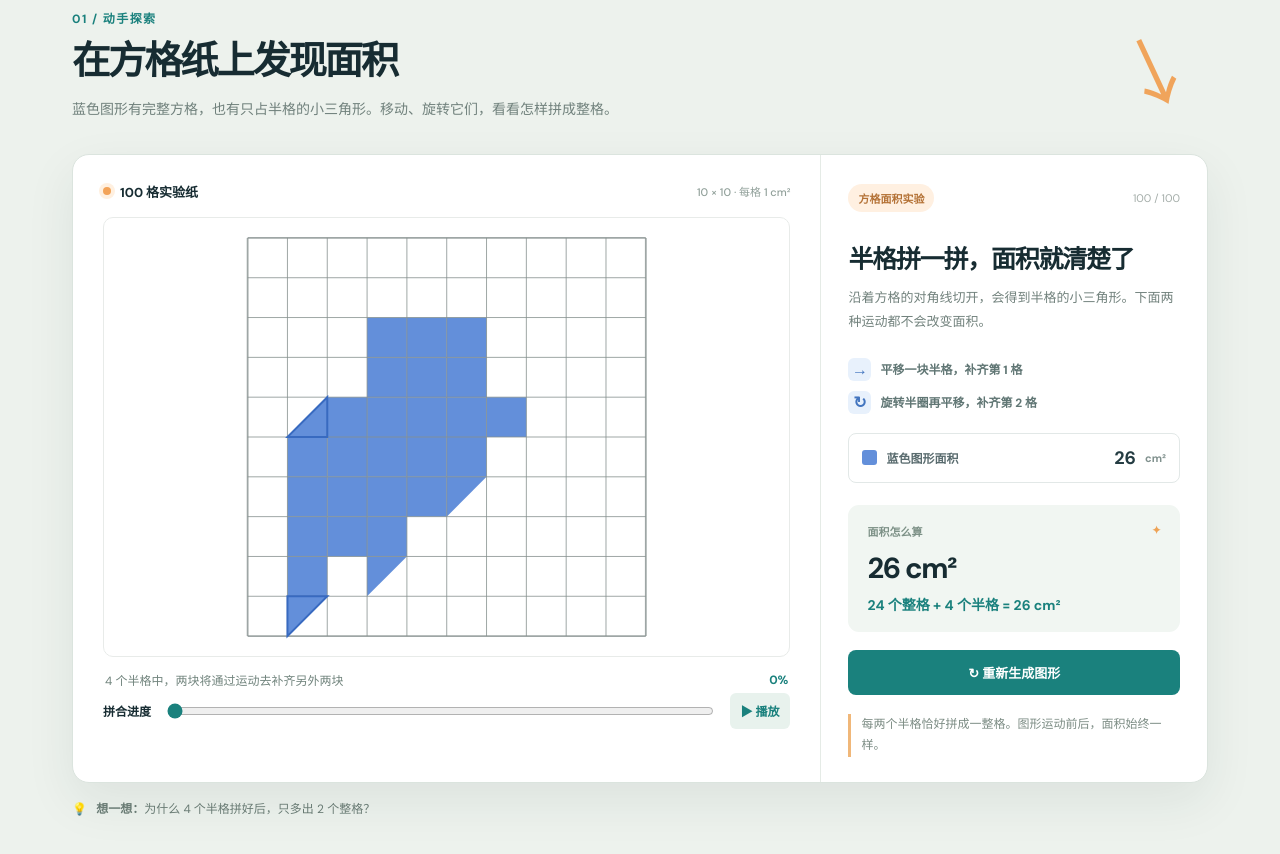
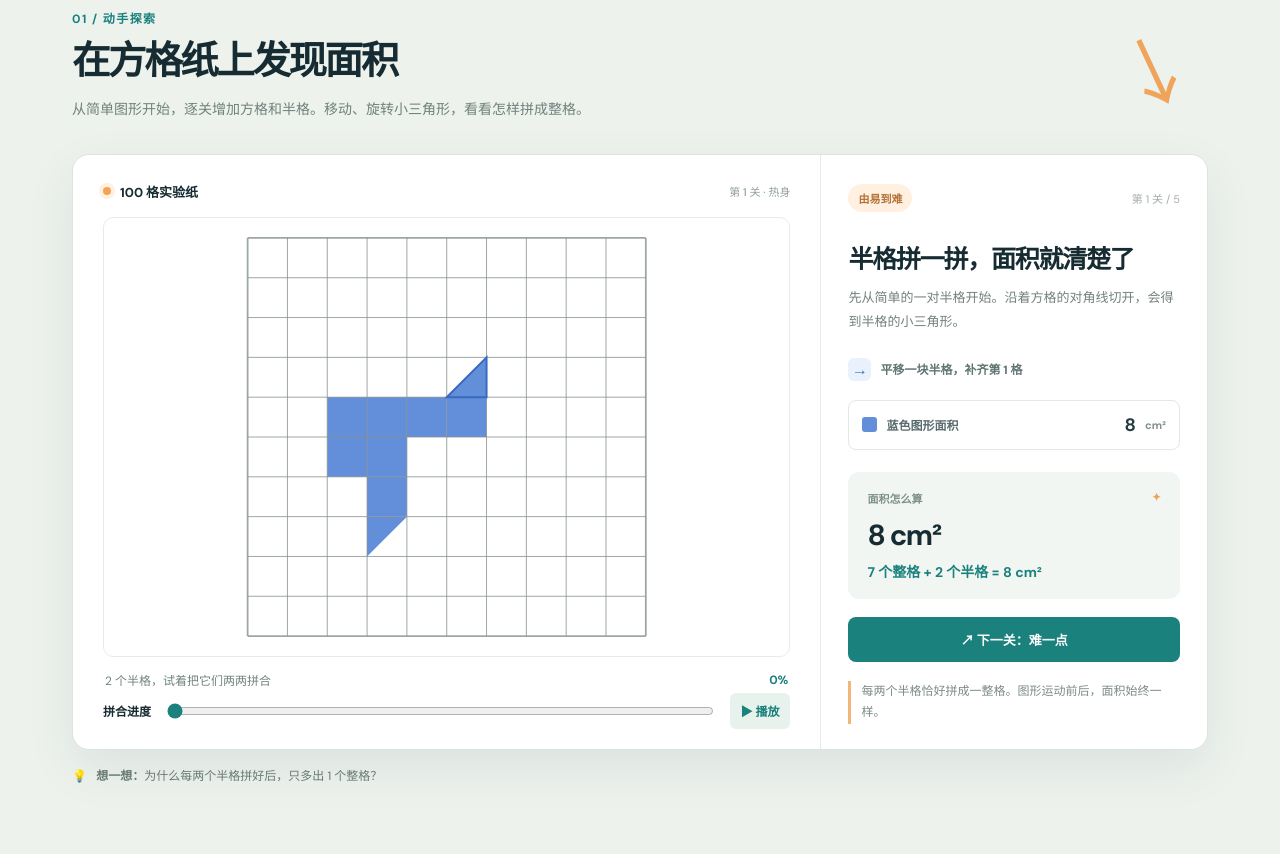
Before and after one commit to qiuboan/shape-area, a website: page index.html in a window 1280 px wide. Shown: the part 726-1580 px from the top of the page. Drawn offline with Linux system fonts and the light colour scheme.

Commit message:
Add five progressively harder area puzzles

```diff
--- a/app.js
+++ b/app.js
@@ -1,7 +1,14 @@
 const SIZE = 10, CELL = 40, LEFT = 60, TOP = 20;
 const BLUE = '#638fda', BLUE_DARK = '#386ac0';
 const $ = id => document.getElementById(id);
-let full = new Set(), pairs = [], progress = 0, animation = null, questionCount = 0;
+const LEVELS = [
+  { name: '热身', min: 5, max: 7, moves: [false] },
+  { name: '进阶', min: 8, max: 11, moves: [true] },
+  { name: '挑战', min: 12, max: 16, moves: [false, true] },
+  { name: '高手', min: 17, max: 22, moves: [false, true, false] },
+  { name: '终极挑战', min: 23, max: 29, moves: [false, true, false, true] }
+];
+let full = new Set(), pairs = [], progress = 0, animation = null, level = 1;
 
 function rowOf(index) { return Math.floor(index / SIZE); }
 function colOf(index) { return index % SIZE; }
@@ -29,13 +36,12 @@ function growFull(target) {
   return true;
 }
 
-function choosePairs() {
+function choosePairs(moves) {
   const empty = Array.from({ length: 100 }, (_, i) => i).filter(i => !full.has(i));
   const touchesTopOrLeft = i => (rowOf(i) > 0 && full.has(i - SIZE)) || (colOf(i) > 0 && full.has(i - 1));
   const touchesBottomOrRight = i => (rowOf(i) < 9 && full.has(i + SIZE)) || (colOf(i) < 9 && full.has(i + 1));
   const tl = empty.filter(touchesTopOrLeft);
   const br = empty.filter(touchesBottomOrRight);
-  if (tl.length < 3 || br.length < 1) return false;
   const used = new Set();
   const pick = candidates => {
     const options = candidates.filter(i => !used.has(i));
@@ -44,12 +50,13 @@ function choosePairs() {
     used.add(selected);
     return selected;
   };
-  const anchor1 = pick(tl), mover1 = pick(br), anchor2 = pick(tl), mover2 = pick(tl);
-  if ([anchor1, mover1, anchor2, mover2].some(i => i === null)) return false;
-  pairs = [
-    { anchor: anchor1, mover: mover1, rotate: false },
-    { anchor: anchor2, mover: mover2, rotate: true }
-  ];
+  const selected = [];
+  for (const rotate of moves) {
+    const anchor = pick(tl), mover = pick(rotate ? tl : br);
+    if (anchor === null || mover === null) return false;
+    selected.push({ anchor, mover, rotate });
+  }
+  pairs = selected;
   return true;
 }
 
@@ -63,14 +70,21 @@ function generateBoard() {
   stopAnimation();
   progress = 0;
   $('motion-progress').value = 0;
-  for (let attempt = 0; attempt < 100; attempt++) {
-    if (growFull(18 + Math.floor(Math.random() * 9)) && choosePairs()) {
+  const spec = LEVELS[level - 1];
+  for (let attempt = 0; attempt < 200; attempt++) {
+    const target = spec.min + Math.floor(Math.random() * (spec.max - spec.min + 1));
+    if (growFull(target) && choosePairs(spec.moves)) {
       renderBoard();
       newQuestion();
       return;
     }
   }
   throw new Error('无法生成可拼合的图形');
+}
+
+function nextLevel() {
+  level = Math.min(LEVELS.length, level + 1);
+  generateBoard();
 }
 
 function cellX(index) { return LEFT + colOf(index) * CELL; }
@@ -111,12 +125,22 @@ function renderBoard() {
   }
   $('shape-canvas').innerHTML = svg;
   const area = full.size + pairs.length;
+  const halves = pairs.length * 2;
+  const spec = LEVELS[level - 1];
   $('blue-count').textContent = area;
   $('total-count').textContent = `${area} cm²`;
-  $('calculation-text').textContent = `${full.size} 个整格 + 4 个半格 = ${area} cm²`;
+  $('calculation-text').textContent = `${full.size} 个整格 + ${halves} 个半格 = ${area} cm²`;
   $('motion-percent').textContent = `${progress}%`;
-  $('motion-note').textContent = progress === 0 ? '4 个半格中，两块将通过运动去补齐另外两块' : progress === 100 ? '拼好了！4 个半格变成 2 个整格' : '一块在平移，另一块旋转并平移';
-  $('shape-canvas').setAttribute('aria-label', `蓝色不规则图形：${full.size} 个整格和 4 个半格，面积 ${area} 平方厘米。拼合进度 ${progress}%。`);
+  $('motion-note').textContent = progress === 0 ? `${halves} 个半格，试着把它们两两拼合` : progress === 100 ? `拼好了！${halves} 个半格变成 ${pairs.length} 个整格` : '观察蓝色三角形怎样平移和旋转';
+  $('level-label').textContent = `第 ${level} 关 / ${LEVELS.length}`;
+  $('level-name').textContent = `第 ${level} 关 · ${spec.name}`;
+  $('lesson-description').textContent = level === 1
+    ? '先从简单的一对半格开始。沿着方格的对角线切开，会得到半格的小三角形。'
+    : `这一关有 ${full.size} 个整格、${halves} 个半格。试着找出哪两块半格可以拼成一格。`;
+  $('operation-list').innerHTML = pairs.map((pair, index) => `<div><span class="operation-symbol">${pair.rotate ? '↻' : '→'}</span>${pair.rotate ? '旋转半圈再平移' : '平移'}一块半格，补齐第 ${index + 1} 格</div>`).join('');
+  $('regenerate-button').textContent = level < LEVELS.length ? '↗ 下一关：难一点' : '↻ 再来一道终极挑战';
+  $('new-question').textContent = level < LEVELS.length ? '进入下一关 ↗' : '再来一道终极挑战 ↻';
+  $('shape-canvas').setAttribute('aria-label', `第 ${level} 关蓝色图形：${full.size} 个整格和 ${halves} 个半格，面积 ${area} 平方厘米。拼合进度 ${progress}%。`);
 }
 
 $('motion-progress').addEventListener('input', event => {
@@ -138,16 +162,15 @@ $('play-button').addEventListener('click', () => {
   };
   animation = requestAnimationFrame(frame);
 });
-$('regenerate-button').addEventListener('click', generateBoard);
+$('regenerate-button').addEventListener('click', nextLevel);
 
 function newQuestion() {
-  questionCount++;
-  $('question-number').textContent = `${String(questionCount).padStart(2, '0')} / ∞`;
+  $('question-number').textContent = `第 ${level} 关 / ${LEVELS.length}`;
   $('question-icon').textContent = '◩';
   $('question-icon').style.color = BLUE;
-  $('question-text').textContent = '蓝色图形的面积是多少 cm²？';
+  $('question-text').textContent = `第 ${level} 关：蓝色图形的面积是多少 cm²？`;
   $('answer-input').value = '';
-  $('answer-feedback').textContent = '提示：两个半格拼成一整格。';
+  $('answer-feedback').textContent = `提示：${pairs.length * 2} 个半格可以拼成 ${pairs.length} 个整格。`;
   $('answer-feedback').className = 'feedback';
 }
 
@@ -158,12 +181,12 @@ function checkAnswer() {
   const area = full.size + pairs.length;
   const correct = Number(input) === area;
   feedback.textContent = correct
-    ? `答对了！${full.size} 个整格 + 4 个半格 = ${area} cm²。`
-    : '再试一次：先数整格，再把 4 个半格看成 2 个整格。';
+    ? `答对了！${full.size} 个整格 + ${pairs.length * 2} 个半格 = ${area} cm²。`
+    : `再试一次：先数整格，再把 ${pairs.length * 2} 个半格看成 ${pairs.length} 个整格。`;
   feedback.className = `feedback ${correct ? 'correct' : 'incorrect'}`;
 }
 
-$('new-question').addEventListener('click', generateBoard);
+$('new-question').addEventListener('click', nextLevel);
 $('check-answer').addEventListener('click', checkAnswer);
 $('answer-input').addEventListener('keydown', event => { if (event.key === 'Enter') checkAnswer(); });
 generateBoard();
--- a/index.html
+++ b/index.html
@@ -7,7 +7,7 @@
   <meta name="description" content="在 100 个小方格中生成含半格的蓝色不规则图形，通过平移和旋转拼合，直观计算整数面积。">
   <title>图形动起来 · 面积看得见</title>
   <link rel="stylesheet" href="styles.css">
-  <script src="app.js?v=4" defer></script>
+  <script src="app.js?v=5" defer></script>
 </head>
 <body>
   <header class="site-header">
@@ -39,25 +39,25 @@
 
     <section class="explore-section" id="explore" aria-labelledby="explore-title">
       <div class="wrap">
-        <div class="section-heading"><div><div class="section-kicker">01 / 动手探索</div><h2 id="explore-title">在方格纸上发现面积</h2><p>蓝色图形有完整方格，也有只占半格的小三角形。移动、旋转它们，看看怎样拼成整格。</p></div><div class="scribble" aria-hidden="true">↘</div></div>
+        <div class="section-heading"><div><div class="section-kicker">01 / 动手探索</div><h2 id="explore-title">在方格纸上发现面积</h2><p>从简单图形开始，逐关增加方格和半格。移动、旋转小三角形，看看怎样拼成整格。</p></div><div class="scribble" aria-hidden="true">↘</div></div>
         <div class="lab-card grid-lab">
           <div class="lab-main">
-            <div class="canvas-head"><div><span class="live-dot"></span> 100 格实验纸</div><span class="unit-label">10 × 10 · 每格 1 cm²</span></div>
-            <div class="canvas-wrap graph-paper"><svg id="shape-canvas" viewBox="0 0 520 440" role="img" aria-label="一张 10 乘 10 的方格纸，里面有一个含半格的蓝色图形"><rect x="0" y="0" width="520" height="440" fill="#fff"/><g fill="#638fda"><rect x="140" y="60" width="80" height="40"/><rect x="100" y="100" width="160" height="40"/><rect x="60" y="140" width="200" height="40"/><rect x="100" y="180" width="120" height="40"/><rect x="140" y="220" width="80" height="40"/><polygon points="260,100 300,100 260,140"/><polygon points="100,100 100,140 60,140"/><polygon points="220,180 260,180 220,220"/><polygon points="220,60 260,60 220,100"/></g><defs><pattern id="initial-grid" width="40" height="40" patternUnits="userSpaceOnUse"><path d="M40 0H0V40" fill="none" stroke="#87918f" stroke-width="1"/></pattern></defs><rect x="60" y="20" width="400" height="400" fill="url(#initial-grid)" stroke="#87918f" stroke-width="1.8"/></svg></div>
-            <div class="canvas-footer"><span id="motion-note">两块半格要动起来，才能和另外两块拼成整格</span><span id="motion-percent">0%</span></div>
+            <div class="canvas-head"><div><span class="live-dot"></span> 100 格实验纸</div><span class="unit-label" id="level-name">第 1 关 · 热身</span></div>
+            <div class="canvas-wrap graph-paper"><svg id="shape-canvas" viewBox="0 0 520 440" role="img" aria-label="一张 10 乘 10 的方格纸，里面有一个简单的蓝色图形"><rect x="0" y="0" width="520" height="440" fill="#fff"/><g fill="#638fda"><rect x="220" y="140" width="80" height="40"/><rect x="180" y="180" width="120" height="40"/><rect x="220" y="220" width="40" height="40"/><polygon points="300,180 340,180 300,220"/><polygon points="180,180 180,220 140,220"/></g><defs><pattern id="initial-grid" width="40" height="40" patternUnits="userSpaceOnUse"><path d="M40 0H0V40" fill="none" stroke="#87918f" stroke-width="1"/></pattern></defs><rect x="60" y="20" width="400" height="400" fill="url(#initial-grid)" stroke="#87918f" stroke-width="1.8"/></svg></div>
+            <div class="canvas-footer"><span id="motion-note">2 个半格，试着把它们拼合</span><span id="motion-percent">0%</span></div>
             <div class="progress-row"><label for="motion-progress">拼合进度</label><input id="motion-progress" type="range" min="0" max="100" value="0" aria-label="平移与旋转拼合进度"><button id="play-button" class="play-button" type="button">▶ 播放</button></div>
           </div>
           <aside class="lab-sidebar">
-            <div class="sidebar-top"><span class="pill">方格面积实验</span><span class="lesson-number">100 / 100</span></div>
-            <h3>半格拼一拼，面积就清楚了</h3><p class="shape-description">沿着方格的对角线切开，会得到半格的小三角形。下面两种运动都不会改变面积。</p>
-            <div class="operation-list"><div><span class="operation-symbol">→</span> 平移一块半格，补齐第 1 格</div><div><span class="operation-symbol">↻</span> 旋转半圈再平移，补齐第 2 格</div></div>
-            <div class="color-counts"><div class="color-count blue"><span class="color-swatch"></span><span>蓝色图形面积</span><strong id="blue-count">18</strong><small>cm²</small></div></div>
-            <div class="formula-box"><div class="formula-caption">面积怎么算 <span>✦</span></div><div class="formula" id="total-count">18 cm²</div><div class="calculation" id="calculation-text">16 个整格 + 4 个半格 = 18 cm²</div></div>
-            <button class="regenerate-button" id="regenerate-button" type="button">↻ 重新生成图形</button>
+            <div class="sidebar-top"><span class="pill">由易到难</span><span class="lesson-number" id="level-label">第 1 关 / 5</span></div>
+            <h3>半格拼一拼，面积就清楚了</h3><p class="shape-description" id="lesson-description">先从简单的一对半格开始。沿着方格的对角线切开，会得到半格的小三角形。</p>
+            <div class="operation-list" id="operation-list"><div><span class="operation-symbol">→</span> 平移一块半格，补齐第 1 格</div></div>
+            <div class="color-counts"><div class="color-count blue"><span class="color-swatch"></span><span>蓝色图形面积</span><strong id="blue-count">7</strong><small>cm²</small></div></div>
+            <div class="formula-box"><div class="formula-caption">面积怎么算 <span>✦</span></div><div class="formula" id="total-count">7 cm²</div><div class="calculation" id="calculation-text">6 个整格 + 2 个半格 = 7 cm²</div></div>
+            <button class="regenerate-button" id="regenerate-button" type="button">↗ 下一关：难一点</button>
             <p class="insight">每两个半格恰好拼成一整格。图形运动前后，面积始终一样。</p>
           </aside>
         </div>
-        <div class="lab-tip"><span>💡</span> <strong>想一想：</strong>为什么 4 个半格拼好后，只多出 2 个整格？</div>
+        <div class="lab-tip"><span>💡</span> <strong>想一想：</strong>为什么每两个半格拼好后，只多出 1 个整格？</div>
       </div>
     </section>
 
@@ -70,7 +70,7 @@
       </div>
     </section>
 
-    <section class="challenge-section" id="challenge" aria-labelledby="challenge-title"><div class="wrap challenge-layout"><div class="challenge-copy"><div class="section-kicker">03 / 闯关练习</div><h2 id="challenge-title">轮到你来算！</h2><p>数一数完整方格，再把 4 个半格拼成 2 格。重新生成图形，就有新的挑战。</p><button class="button dark" id="new-question" type="button">换一张图 <span aria-hidden="true">↗</span></button></div><div class="question-card"><div class="question-top"><span>面积挑战</span><span id="question-number">01 / ∞</span></div><div class="question-icon" id="question-icon">■</div><h3 id="question-text">蓝色图形的面积是多少？</h3><div class="answer-row"><label for="answer-input">我的答案</label><div class="input-wrap"><input id="answer-input" type="number" min="0" step="1" placeholder="输入数字" inputmode="numeric"><span>cm²</span></div><button id="check-answer" type="button">检查答案</button></div><p class="feedback" id="answer-feedback" aria-live="polite">先动手算算看吧！</p></div></div></section>
+    <section class="challenge-section" id="challenge" aria-labelledby="challenge-title"><div class="wrap challenge-layout"><div class="challenge-copy"><div class="section-kicker">03 / 闯关练习</div><h2 id="challenge-title">轮到你来算！</h2><p>数一数完整方格，再把半格两两拼合。完成后进入下一关，图形会逐渐变复杂。</p><button class="button dark" id="new-question" type="button">进入下一关 <span aria-hidden="true">↗</span></button></div><div class="question-card"><div class="question-top"><span>面积挑战</span><span id="question-number">第 1 关 / 5</span></div><div class="question-icon" id="question-icon">■</div><h3 id="question-text">第 1 关：蓝色图形的面积是多少？</h3><div class="answer-row"><label for="answer-input">我的答案</label><div class="input-wrap"><input id="answer-input" type="number" min="0" step="1" placeholder="输入数字" inputmode="numeric"><span>cm²</span></div><button id="check-answer" type="button">检查答案</button></div><p class="feedback" id="answer-feedback" aria-live="polite">先动手算算看吧！</p></div></div></section>
   </main>
   <footer><div class="wrap footer-inner"><div><div class="footer-brand">图形动起来<span>.</span></div><p>动手发现数学，自己看见答案。</p></div><a href="#top">回到顶部 ↑</a></div></footer>
 </body>
```
Also changed, not shown: README.md.
